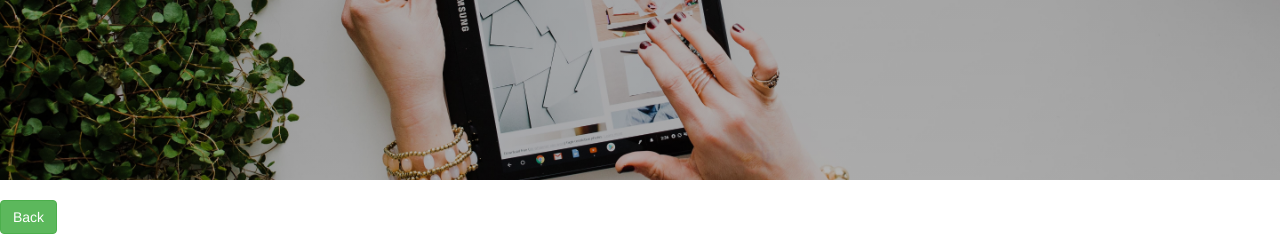
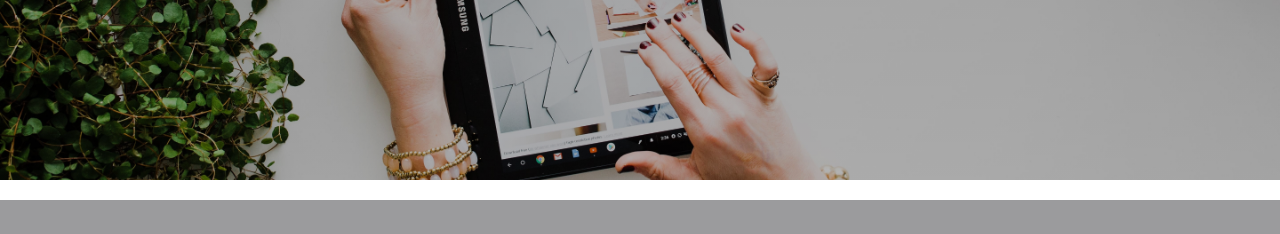
Before and after one commit to trembylene/netflix-and-dill, a Rails app: page / in a window 1280 px wide. Shown: the part 690-924 px from the top of the page. After the commit the page ends 890 px from the top, so only its background shows below. Run offline with Rails 7, Linux system fonts and the light colour scheme; data that the repository does not hold is empty; style sheets or scripts are compiled from the project's sources; parts of the project's set-up code (start-up, migrations or seed data) failed here and were passed over; some libraries are stand-ins or nearby versions; some web fonts are replaced.

Commit message:
Removed back btn at the botton/footer.

```diff
--- a/app/assets/stylesheets/components/_footer.scss
+++ b/app/assets/stylesheets/components/_footer.scss
@@ -1,5 +1,5 @@
 .footer {
-  background: #F4F4F4;
+  background: white;
   display: flex;
   align-items: center;
   justify-content: space-between;
@@ -12,6 +12,7 @@
   display: flex;
   align-items: center;
 }
+
 .footer-links a {
   color: black;
   opacity: 0.15;
@@ -19,9 +20,11 @@
   font-size: 24px;
   padding: 0px 10px;
 }
+
 .footer-links a:hover {
   opacity: 1;
 }
+
 .footer .fa-heart {
   color: #D23333;
 }
--- a/app/views/shared/_footer.html.erb
+++ b/app/views/shared/_footer.html.erb
@@ -1,5 +1,13 @@
-<div class="footer">
+<!-- <div class="footer">
   <div class="footer-links">
-    <%= link_to 'Back', plants_path, class:"btn btn-success" %>
+    <a href="#"><i class="fa fa-github"></i></a>
+    <a href="#"><i class="fa fa-instagram"></i></a>
+    <a href="#"><i class="fa fa-facebook"></i></a>
+    <a href="#"><i class="fa fa-twitter"></i></a>
+    <a href="#"><i class="fa fa-linkedin"></i></a>
+  </div>
+  <div class="footer-copyright">
+     <i class="fa fa-leaf"></i></i>
   </div>
 </div>
+ -->
```
